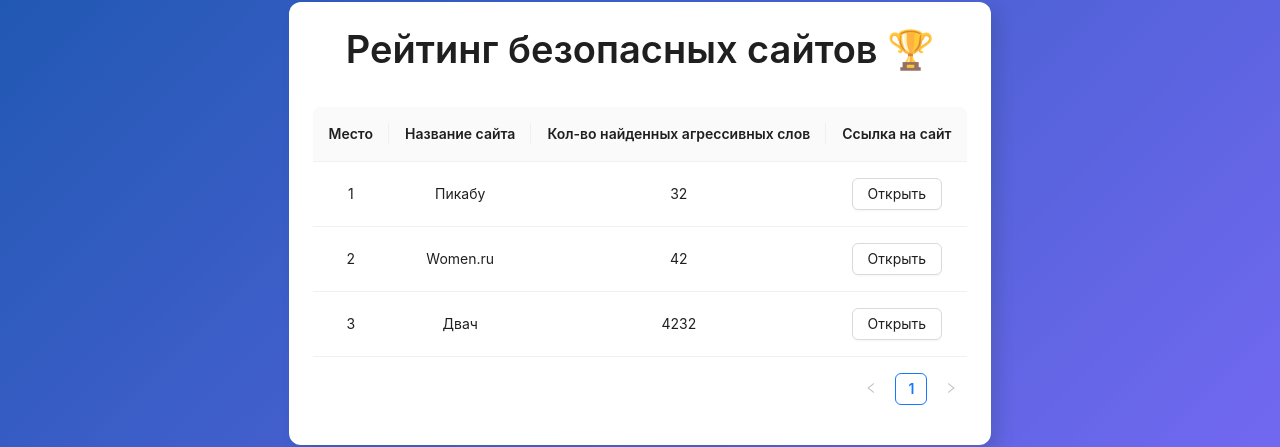
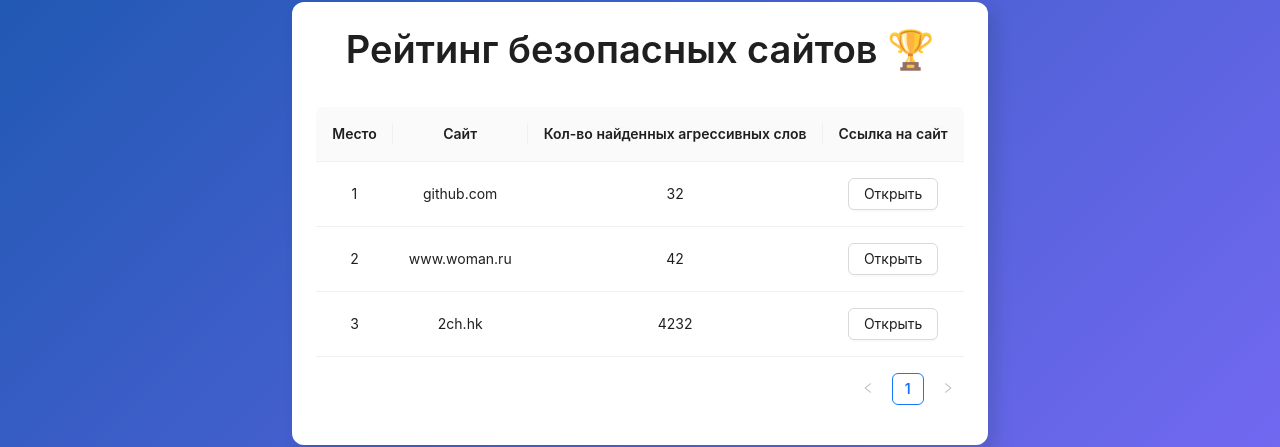
Before and after one commit to YarikMix/Purify_landing, a React (Vite) app: page / in a window 1280 px wide. Shown: the part 177-624 px from the top of the page. Built offline with nearby package versions, Linux system fonts and the light colour scheme.

Commit message:
fix: Рефакторинг полей таблицы

```diff
--- a/src/App.tsx
+++ b/src/App.tsx
@@ -1,23 +1,25 @@
 import {Reset} from "styled-reset";
 import {Typography, Table, Flex, Button} from "antd";
 import styles from "./App.module.css"
+
+const HTTPS_SHEMA = "https://"
 
 function App() {
 
     const dataSource = [
         {
             key: '1',
-            name: 'Пикабу',
+            site: 'github.com',
             aggressive_words: 32,
         },
         {
             key: '2',
-            name: 'Women.ru',
+            site: 'www.woman.ru',
             aggressive_words: 42,
         },
         {
             key: '3',
-            name: 'Двач',
+            site: '2ch.hk',
             aggressive_words: 4232,
         },
     ];
@@ -30,9 +32,9 @@
             align: 'center' as const,
         },
         {
-            title: 'Название сайта',
-            dataIndex: 'name',
-            key: 'name',
+            title: 'Сайт',
+            dataIndex: 'site',
+            key: 'site',
             align: 'center' as const,
         },
         {
@@ -47,8 +49,8 @@
             dataIndex: 'key',
             align: 'center' as const,
             render: (text, record) => (
-                <a href="https://github.com/" target="_blank">
-                    <Button onClick={()=> console.log(record)}>
+                <a href={HTTPS_SHEMA + record.site} target="_blank">
+                    <Button>
                         Открыть
                     </Button>
                 </a>
```
